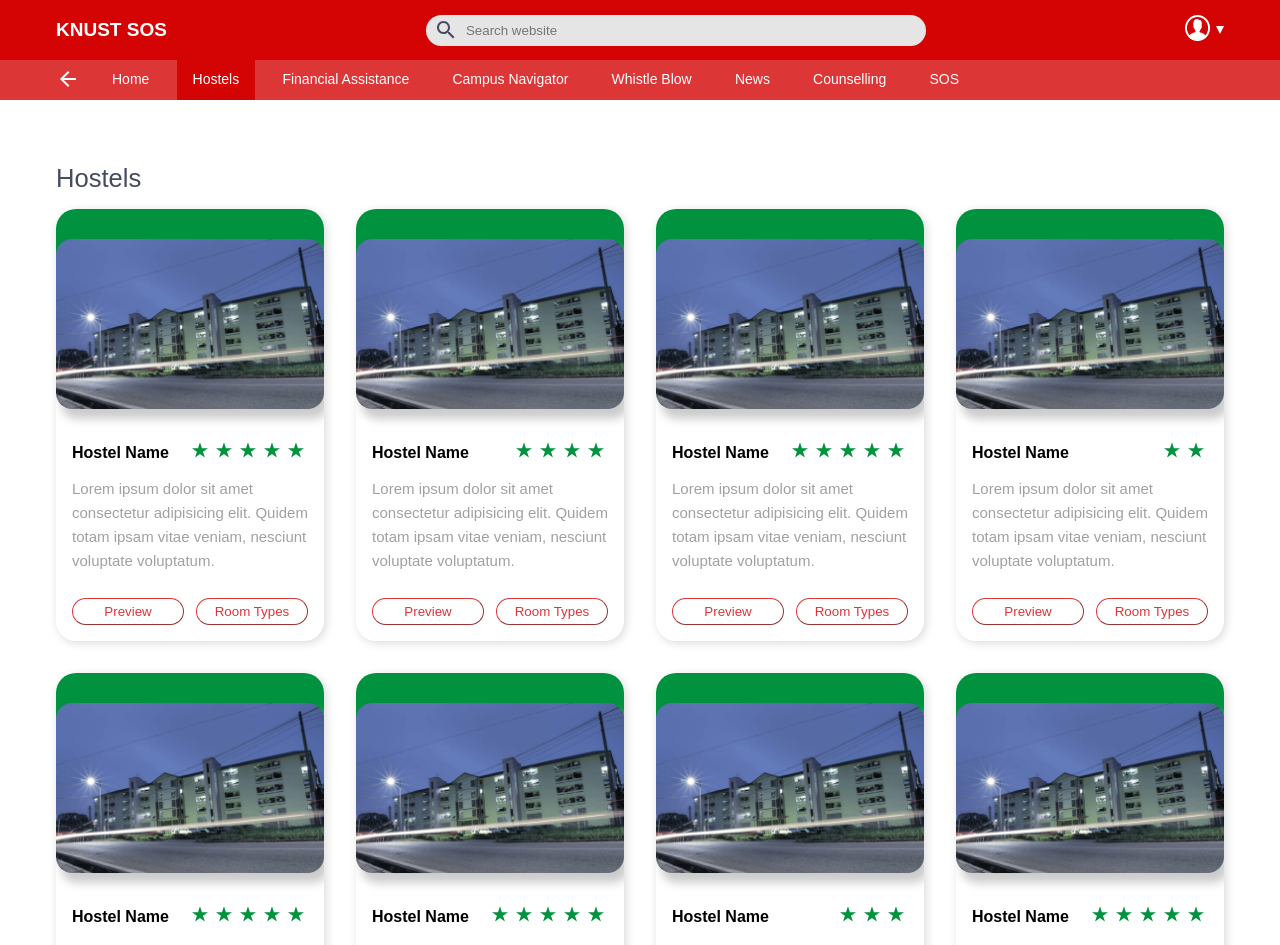
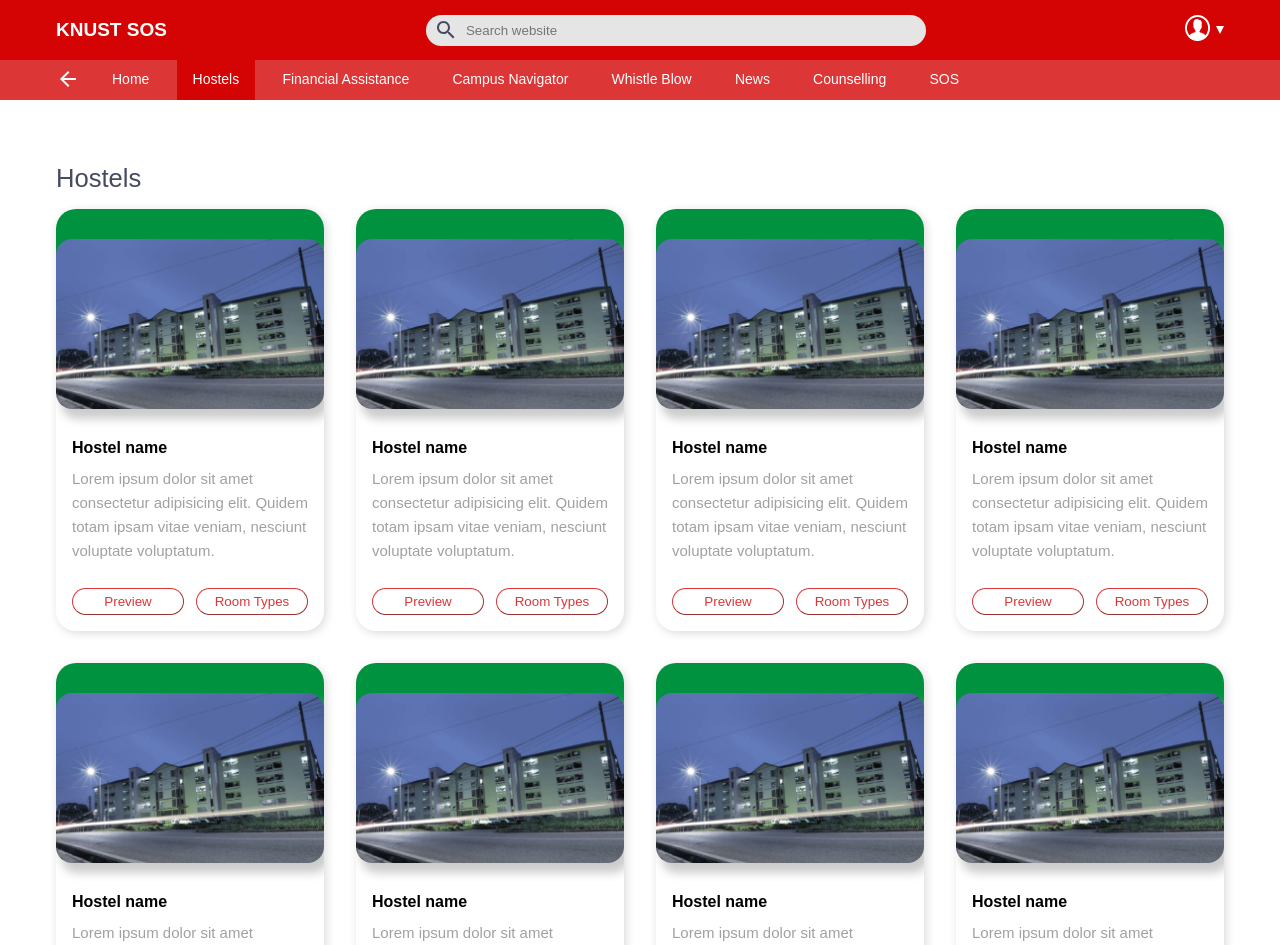
Before and after one commit to Obitrim/Project-SSS, a React (Create React App) app in the folder client/: page /app/hostels in a window 1280 px wide. Shown: the top 945 px of the page. Built offline with nearby package versions, Linux system fonts and the light colour scheme.

Commit message:
refactored template

```diff
--- a/client/src/views/ProtectedPages/Hostels/Pages/HostelList.js
+++ b/client/src/views/ProtectedPages/Hostels/Pages/HostelList.js
@@ -1,76 +1,24 @@
-import React from "react";
+import React, { useContext } from "react";
+import { StoreContext } from "../../../../store";
 import HostelCard from "../../../../components/HostelCard";
 
+const Index = () => {
+  const { store } = useContext(StoreContext);
 
-const Index = () => {
   return (
     <>
       <h1 className="ViewHeading">Hostels</h1>
       <div className="HostelFinder__Main">
-        <HostelCard
-          img={"/images/hostel_img.jpg"}
-          hostel_name={"Hostel Name"}
-          hostel_desc={
-            "Lorem ipsum dolor sit amet consectetur adipisicing elit. Quidem totam ipsam vitae veniam, nesciunt voluptate voluptatum."
-          }
-          hostel_rating={5}
-        />
-        <HostelCard
-          img={"/images/hostel_img.jpg"}
-          hostel_name={"Hostel Name"}
-          hostel_desc={
-            "Lorem ipsum dolor sit amet consectetur adipisicing elit. Quidem totam ipsam vitae veniam, nesciunt voluptate voluptatum."
-          }
-          hostel_rating={4}
-        />
-        <HostelCard
-          img={"/images/hostel_img.jpg"}
-          hostel_name={"Hostel Name"}
-          hostel_desc={
-            "Lorem ipsum dolor sit amet consectetur adipisicing elit. Quidem totam ipsam vitae veniam, nesciunt voluptate voluptatum."
-          }
-          hostel_rating={5}
-        />
-        <HostelCard
-          img={"/images/hostel_img.jpg"}
-          hostel_name={"Hostel Name"}
-          hostel_desc={
-            "Lorem ipsum dolor sit amet consectetur adipisicing elit. Quidem totam ipsam vitae veniam, nesciunt voluptate voluptatum."
-          }
-          hostel_rating={2}
-        />
-        <HostelCard
-          img={"/images/hostel_img.jpg"}
-          hostel_name={"Hostel Name"}
-          hostel_desc={
-            "Lorem ipsum dolor sit amet consectetur adipisicing elit. Quidem totam ipsam vitae veniam, nesciunt voluptate voluptatum."
-          }
-          hostel_rating={5}
-        />
-        <HostelCard
-          img={"/images/hostel_img.jpg"}
-          hostel_name={"Hostel Name"}
-          hostel_desc={
-            "Lorem ipsum dolor sit amet consectetur adipisicing elit. Quidem totam ipsam vitae veniam, nesciunt voluptate voluptatum."
-          }
-          hostel_rating={5}
-        />
-        <HostelCard
-          img={"/images/hostel_img.jpg"}
-          hostel_name={"Hostel Name"}
-          hostel_desc={
-            "Lorem ipsum dolor sit amet consectetur adipisicing elit. Quidem totam ipsam vitae veniam, nesciunt voluptate voluptatum."
-          }
-          hostel_rating={3}
-        />
-        <HostelCard
-          img={"/images/hostel_img.jpg"}
-          hostel_name={"Hostel Name"}
-          hostel_desc={
-            "Lorem ipsum dolor sit amet consectetur adipisicing elit. Quidem totam ipsam vitae veniam, nesciunt voluptate voluptatum."
-          }
-          hostel_rating={5}
-        />
+        {store.hostels.map(hostel => (
+           <HostelCard
+            key={hostel.id}
+            id={hostel.id}
+            img={hostel.img}
+            hostel_name={hostel.name}
+            hostel_desc={hostel.desc}
+            hostel_rating={hostel.rating}
+          />
+          ))}
       </div>
     </>
   );
```
